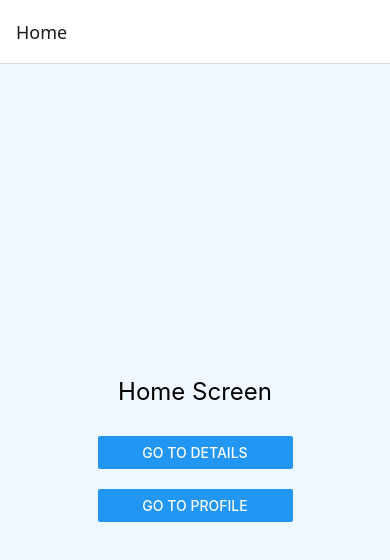
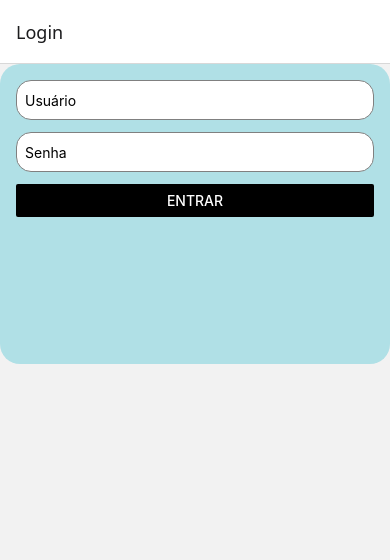
Before and after one commit to carolrocha06/Navegacao_entre_telas, a React Native app in the folder MeuAppDeNavegacao/: screen /Login in a window 390 px wide. Shown: the top 560 px of the page. Built offline with nearby package versions, Linux system fonts and the light colour scheme.

Commit message:
tentando

```diff
--- a/MeuAppDeNavegacao/App.js
+++ b/MeuAppDeNavegacao/App.js
@@ -4,16 +4,19 @@ import { createStackNavigator } from '@react-navigation/stack';
 import HomeScreen from './src/screens/HomeScreen';
 import DetailsScreen from './src/screens/DetailsScreen';
 import ProfileScreen from './src/screens/ProfileScreen';
+import LoginScreen from './src/screens/LoginScreen';
 
 const Stack = createStackNavigator();
 
 export default function App() {
+
   return (
     <NavigationContainer>
-      <Stack.Navigator initialRouteName="Home">
-        <Stack.Screen name="Home" component={HomeScreen} />
+      <Stack.Navigator initialRouteName="Login">
+        <Stack.Screen name="Login" component={LoginScreen} />
+        <Stack.Screen name="Home" component={HomeScreen} options={{ headerShown: false}} />
         <Stack.Screen name="Details" component={DetailsScreen} />
-        <Stack.Screen name="Profile" component={ProfileScreen} />
+        <Stack.Screen name="Profile" component={ProfileScreen} options={{ headerShown: false}} />
       </Stack.Navigator>
     </NavigationContainer>
   );
--- /dev/null
+++ b/MeuAppDeNavegacao/src/screens/LoginScreen.js
@@ -0,0 +1,85 @@
+
+import { View, TextInput, Button, StyleSheet, Text } from "react-native";
+import { useState } from "react";
+
+const LoginScreen = () => {
+    const [user, setUser] = useState(""); // estados são como caixinhas onde guardamos informações que podemos mudar
+    const [senha, setSenha] = useState(""); // sempre que algo é alterado, essas caixinhas mudam e a tela reflete as mudancas
+    const [error, setError] = useState(null); // novo estado para mensagens de erro
+
+    const validar = () => {
+        setError(""); // para uma validação mais completa
+
+        if (!user && !senha) {
+            setError("Ambos os campos são necessários!");
+        }
+
+        else if (isNaN(senha))// isNan - verificar se o valor digitado é um número valido
+        {
+            setError("Por favor, insira uma senha com números e letras!"); // para informar o erro
+            setSenha(null); // limpa o estado em caso de erro
+            return;
+        }
+        else {
+            if(user == "usuario123" && senha == "senha123")
+            {
+                navigation.navigated(!"Home");
+            }
+        }
+    };
+
+    return (
+        <View style={styles.formContainer}>
+            <TextInput
+                style={styles.input}
+                placeholder="Usuário"
+                keyboardType="default" // padrao do sistema
+                value={user}
+                onChanceText = {setUser}
+            />
+            <TextInput
+                style={styles.input}
+                placeholder="Senha"
+                keyboardType="default" // teclado padrao
+                value={senha}
+                onChanceText = {setSenha}
+            />
+            <Button title="Entrar" onPress={validar} color="black" />
+            {/* mostra a mensagem de erro se a validacao falhar */}
+            {error ? <Text style={styles.errorText}>{error}</Text> : null}
+        </View >
+    );
+};
+
+const styles = StyleSheet.create({
+    // StyleSheet para estilizar cada componente de forma consistente
+    formContainer: {
+        flex: 1, // melhor adaptacao a diferentes tamanhos de tela
+        backgroundColor: '#B0E0E6',
+        padding: 16,
+        maxHeight: 300,
+        borderRadius: 20,
+    },
+
+    input: {
+        height: 40,
+        borderColor: "gray",
+        borderWidth: 1,
+        marginBottom: 12,
+        paddingHorizontal: 8,
+        borderRadius: 15,
+        backgroundColor: "white", // Dá um contraste maior
+        justifyContent: 'center',
+    },
+
+    errorText: {
+        color: "white",
+        marginTop: 10,
+        marginBottom: 10,
+        fontSize: 16,
+        backgroundColor: "red",
+    },
+});
+
+
+export default LoginScreen;
--- a/MeuAppDeNavegacao/src/screens/ProfileScreen.js
+++ b/MeuAppDeNavegacao/src/screens/ProfileScreen.js
@@ -7,16 +7,22 @@ export default function ProfileScreen({ navigation }) {
   return (
     <View style={styles.container}>
       <Text style={styles.title}>Profile Screen</Text>
-      <View style={styles.buttonContainer}>
+      {/* <View style={styles.buttonContainer}>
         <Button
           title="Go to Home"
           onPress={() => navigation.navigate('Home')}
         />
-      </View>
+      </View> */}
       <View style={styles.buttonContainer}>
         <Button
           title="Go to Details"
           onPress={() => navigation.navigate('Details')}
+        />
+      </View>
+      <View style={styles.buttonContainer}>
+        <Button
+          title="Go Back"
+          onPress={() => navigation.goBack()}
         />
       </View>
     </View>
```
Also changed, not shown: MeuAppDeNavegacao/package.json (+6 -1 lines), 1 other file (tests, documents, lock files or other folders).
